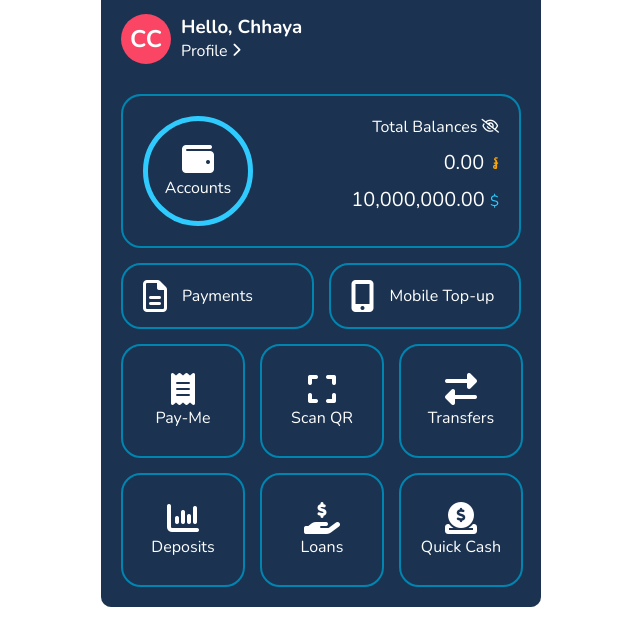
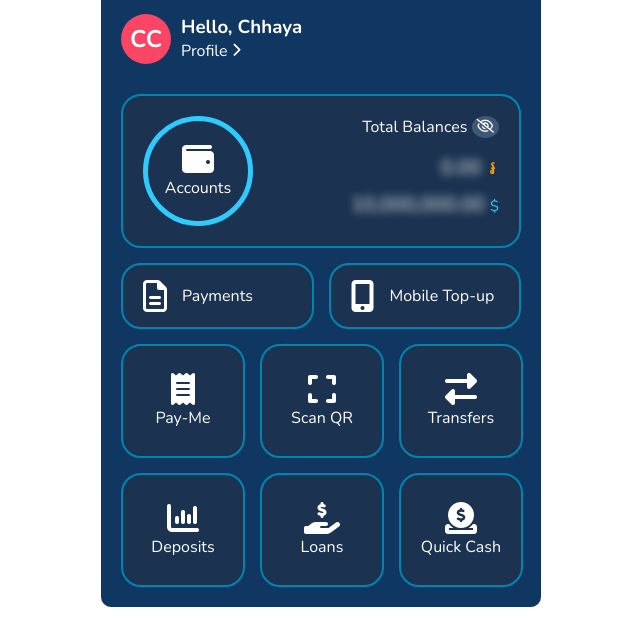
Before and after one commit to MenglongK/Homework3, a plain HTML site: page index.html in a window 1280 px wide. Shown: the part 157-800 px from the top of the page, without its empty margins (319-959 px from the left). Drawn offline with nearby package versions, Linux system fonts and the light colour scheme; a web font is replaced by a local one.

Commit message:
update background color

```diff
--- a/index.html
+++ b/index.html
@@ -52,10 +52,16 @@
             </div>
           </div>
           <div class="text-end">
-            <p>Total Balances <i class="fa-regular fa-eye-slash fa-sm"></i></p>
+            <p>Total Balances <span class="border-eye"><i class="fa-regular fa-eye-slash fa-sm p-5"></i></span></p>
             <div class="text-24">
-              <p class="pt-20">0.00 <span class="riels pl-3">&#6107;</span></p>
-              <p class="pt-20">10,000,000.00 <span class="usd">&#36;</span></p>
+              <div class="pt-15">
+                <span class=" blur">0.00 </span
+                ><span class="riels pl-3">&#6107;</span>
+              </div>
+              <div class="pt-10">
+                <span class=" blur">10,000,000.00 </span
+                ><span class="usd">&#36;</span>
+              </div>
             </div>
           </div>
         </div>
--- a/style.css
+++ b/style.css
@@ -3,7 +3,7 @@
   }
   .container {
     width: 400px;
-    background: #1b3351;
+    background-color: #103662;
     padding: 20px;
     border-radius: 10px;
     margin: auto;
@@ -53,6 +53,7 @@
       border: 2px solid rgb(0, 133, 177);
       height: fit-content;
       border-radius: 20px;
+      background-color: #1b3351;
   }
   .p-20{
       padding: 20px;
@@ -67,6 +68,39 @@
       align-items: center;
       text-align: center;
   }
+  .border-eye{
+    background-color: #3f5878;
+    border-radius: 100%;
+  }
+  .p-5{
+    padding: 5px;
+  }
+  /* .progress-ring{
+    position: absolute;
+    top: 0;
+    left: 0;
+    transform: rotate(-90deg);
+  }
+  .progress-ring-bg{
+    fill: none;
+    stroke-width: 10;
+  }
+  .progress-ring-blue{
+    fill: none;
+    stroke: rgb(47, 203, 255);
+    stroke-width: 10;
+    stroke-dasharray: 376.99;
+    stroke-dashoffset: 1480;
+    stroke-linecap: round;
+  }
+  .progress-ring-orange{
+    fill: none;
+    stroke: orange;
+    stroke-width: 10;
+    stroke-dasharray: 376.99;
+    stroke-dashoffset: -18;
+    stroke-linecap: round;
+  } */
   .text-lightblue{
       color: rgb(47, 203, 255);
   }
@@ -74,6 +108,7 @@
       font-size: 20px;
       color: orange;
       text-align: center;
+      padding-right: 3px;
   }
   .usd{
       font-size: 15px;
@@ -86,7 +121,7 @@
   .pl-3{
       padding-left: 3px;
   }
-  .pt-20{
+  .pt-10{
     padding-top: 10px;
   }
   .text-24{
@@ -123,12 +158,14 @@
     width: 200px;
     height: fit-content;
     border-radius: 20px;
+    background-color: #1b3351;
   }
   .border-detail{
     border: 2px solid rgb(0, 133, 177);
     width: 120px;
     height: 110px;
     border-radius: 20px;
+    background-color: #1b3351;
   }
   .text-center{
     text-align: center;
@@ -140,3 +177,7 @@
     display: grid;
     grid-template-columns: repeat(3, 1fr);
   }
+  .blur{
+    color: whitesmoke;
+    filter: blur(4px);
+  }
```
